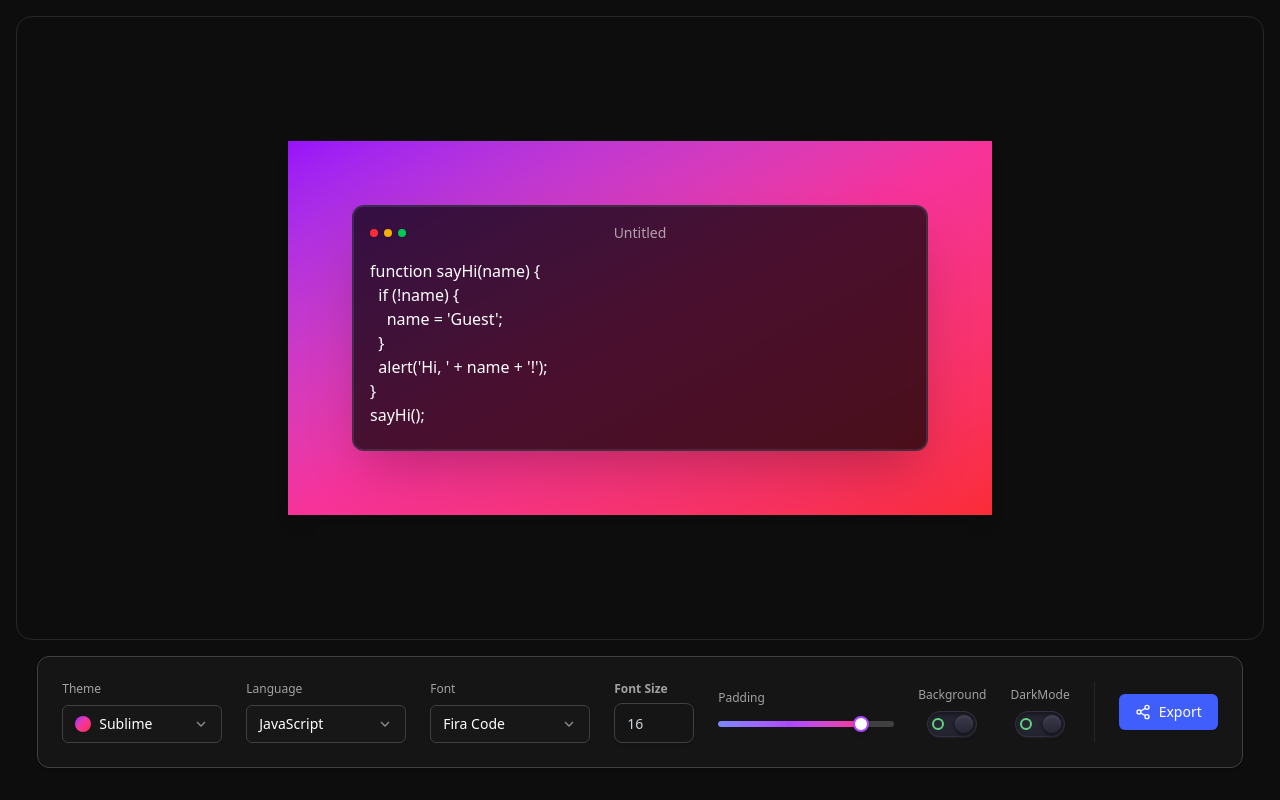
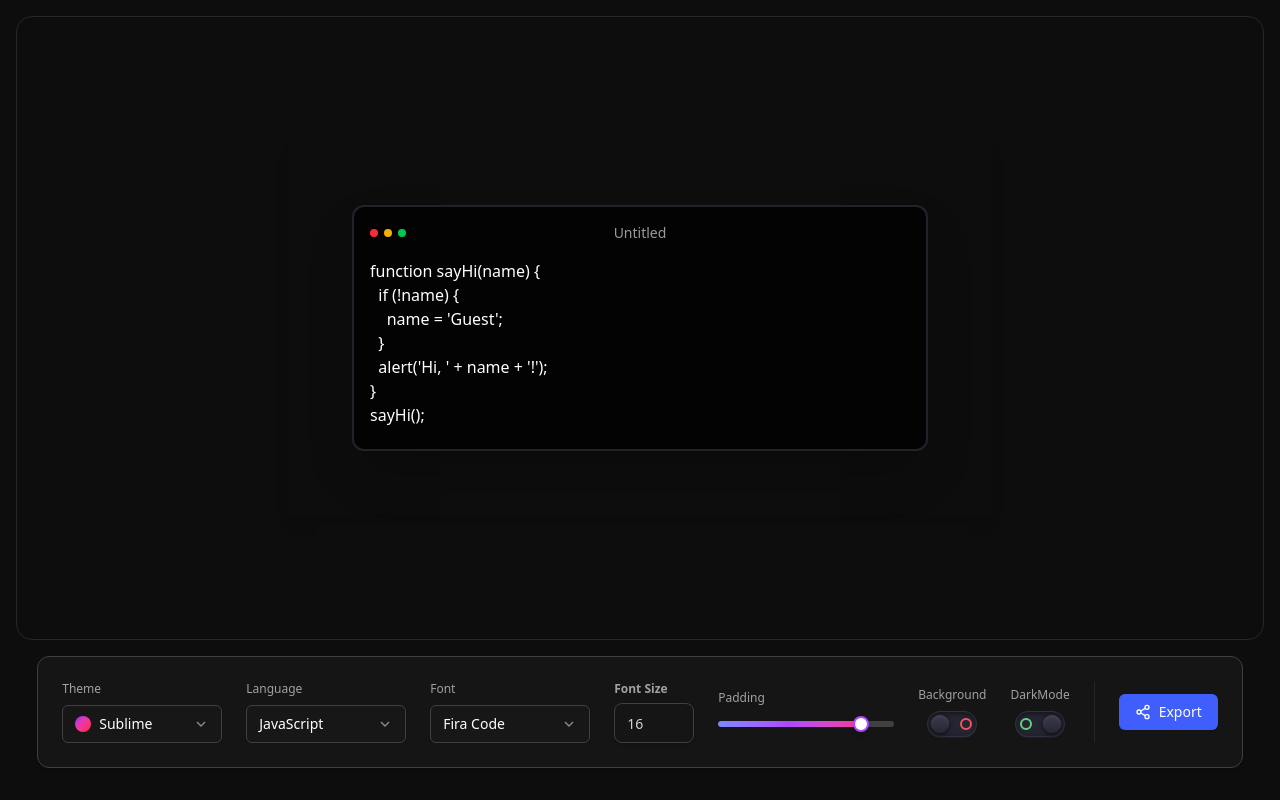
Before and after one commit to Nitesh47kumars/Snippix, a React (Vite) app: page / in a window 1280 px wide. Built offline with nearby package versions, Linux system fonts and the light colour scheme.

Commit message:
Add Background Functionality

```diff
--- a/src/Components/GradientWrapper.jsx
+++ b/src/Components/GradientWrapper.jsx
@@ -2,13 +2,16 @@ import React, { useContext } from 'react';
 import { MyContext } from '../MyContext';
 
 const GradientWrapper = ({ children }) => {
-  const { state} = useContext(MyContext);
+  const { state } = useContext(MyContext);
+  const padding = `${state.value}px`;
 
-  const padding = `${state.value}px`;
+  const backgroundClass = state.background
+    ? `bg-gradient-to-br ${state.theme}`
+    : "bg-transparent";
 
   return (
     <div
-      className={`max-w-[50rem] bg-gradient-to-br shadow-lg ${state.theme}`}
+      className={`max-w-[50rem] shadow-lg ${backgroundClass}`}
       style={{ padding }}
     >
       {children}
@@ -16,4 +19,5 @@ const GradientWrapper = ({ children }) => {
   );
 };
 
+
 export default GradientWrapper;
--- a/src/Components/SnippetSettings/SnippetSettings.jsx
+++ b/src/Components/SnippetSettings/SnippetSettings.jsx
@@ -29,12 +29,16 @@ export default function SnippetSettings() {
             <SnippetFont label="Font" />
             <FontSize label="Font Size" />
             <Slider label="Padding" />
-            <ToggleSwitch label="Background" checked />
+            <ToggleSwitch
+              label="Background"
+              checked={state.background}
+              onChange={() => dispatch({ type: "SET_BACKGROUND" })}
+            />
             <ToggleSwitch
               label="DarkMode"
               checked={state.mode==="dark"}
               onChange={handleToggleMode}
-              />
+            />
             <div className="min-h-[60px] w-px bg-neutral-800" />
             <ExportButton />
         </div>
--- a/src/MyContext.jsx
+++ b/src/MyContext.jsx
@@ -19,6 +19,8 @@ function reducer(state, action) {
       return { ...state, theme: action.payload };
     case "SET_MODE":
       return { ...state, mode: action.payload };
+    case "SET_BACKGROUND":
+      return { ...state, background: !state.background };
     default:
       return state;
   }
```
